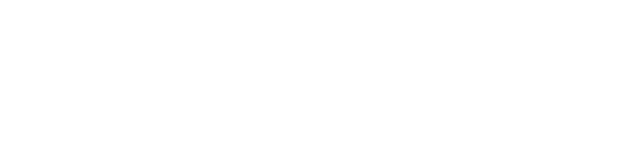
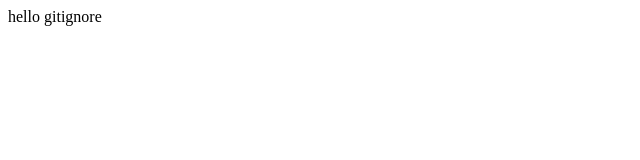
Before and after one commit to mr-oroz/lesson-html-css, a plain HTML site: page lesson_20/lesson_20.html in a window 1280 px wide. Shown: the whole page, without its empty margins (0-640 px from the left). Drawn offline with Linux system fonts and the light colour scheme.

Commit message:
text add

```diff
--- a/lesson_20/lesson_20.html
+++ b/lesson_20/lesson_20.html
@@ -7,6 +7,6 @@
   <title>Document</title>
 </head>
 <body>
-
+  hello gitignore
 </body>
 </html>
```
